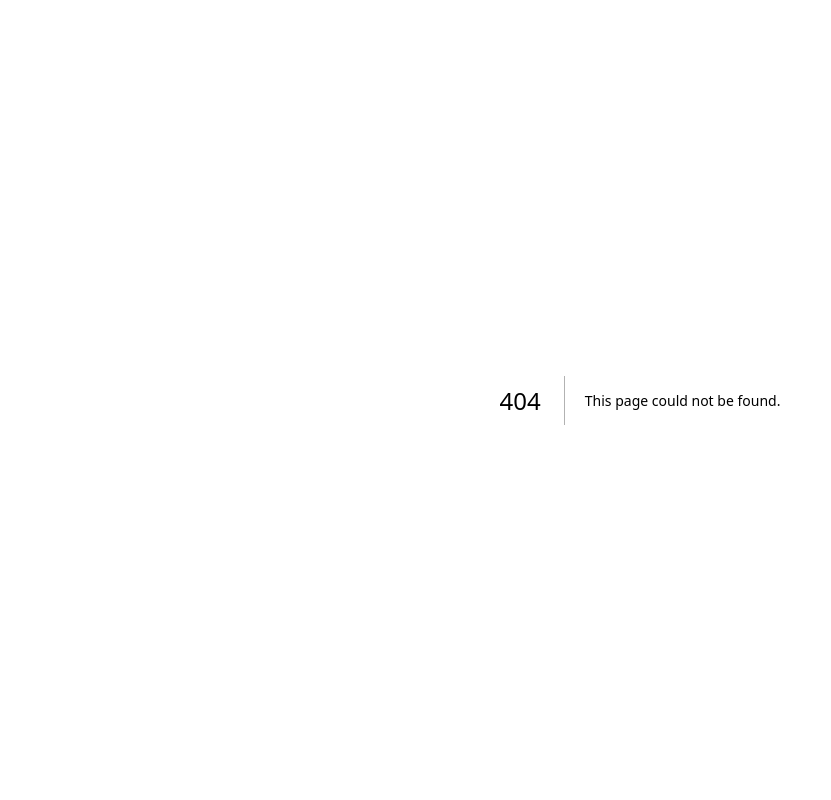
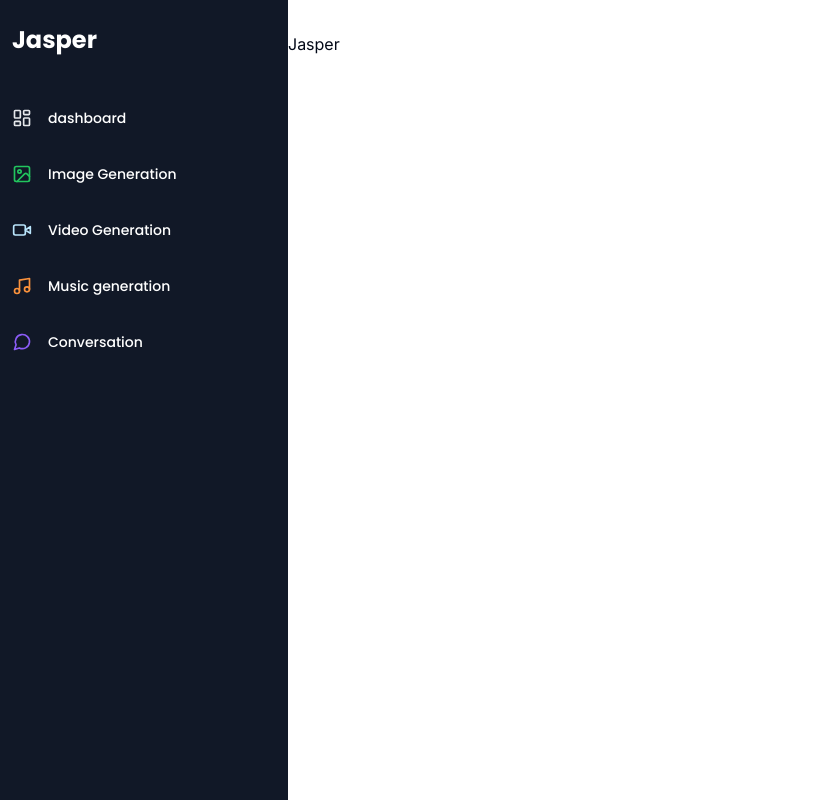
Before and after one commit to Enzyme-developer/Jasper, a Next.js app: page /dashboard in a window 1280 px wide. Before the commit this address had no page. Shown: the whole page, without its empty margins (0-831 px from the left). Built offline with nearby package versions, Linux system fonts and the light colour scheme.

Commit message:
implemented sidebar

```diff
--- a/app/(dashboard)/(routes)/dashboard/dashboard.tsx
+++ /dev/null
@@ -1,7 +0,0 @@
-export default function Dashboard() {
-    return (
-      <main className="flex min-h-screen flex-co">
-        Jasper
-      </main>
-    )
-  }
--- /dev/null
+++ b/app/(dashboard)/(routes)/dashboard/page.tsx
@@ -0,0 +1,16 @@
+import Navbar from "@/components/Navbar";
+import SideBar from "@/components/SideBar";
+
+export default function Dashboard() {
+  return (
+    <main className="flex min-h-screen flex-col">
+      <div className="w-72 hidden md:flex md:inset-0 md:fixed md:flex-col z-[90] bg-gray-900">
+        <SideBar />
+      </div>
+      <main className="md:pl-72">
+        <Navbar />
+        Jasper
+      </main>
+    </main>
+  );
+}
--- a/components/Navbar.tsx
+++ b/components/Navbar.tsx
@@ -1,9 +1,19 @@
-import React from 'react'
+import React from "react";
+import { Button } from "./ui/button";
+import { Menu } from "lucide-react";
+import { UserButton } from "@clerk/nextjs";
 
 const Navbar = () => {
   return (
-    <div>Navbar</div>
-  )
-}
+    <div className="flex p-4">
+      <Button variant="ghost" size="icon" className="md:hidden">
+        <Menu />
+      </Button>
+      <div className="flex w-full justify-end self-end">
+        <UserButton afterSignOutUrl="/" />
+      </div>
+    </div>
+  );
+};
 
-export default Navbar
+export default Navbar;
--- /dev/null
+++ b/components/SideBar.tsx
@@ -0,0 +1,71 @@
+import { cn, poppins } from "@/lib/utils";
+import {
+  ImageIcon,
+  LayoutDashboard,
+  MessageCircle,
+  Music,
+  Video,
+} from "lucide-react";
+import Image from "next/image";
+import Link from "next/link";
+import React from "react";
+
+const SideBar = () => {
+  const routes = [
+    {
+      href: "/dashboard",
+      icon: LayoutDashboard,
+      label: "dashboard",
+      color: "text-gray-200",
+    },
+    {
+      href: "/image",
+      icon: ImageIcon,
+      label: "Image Generation",
+      color: "text-green-500",
+    },
+    {
+      href: "/video",
+      icon: Video,
+      label: "Video Generation",
+      color: "text-sky-200",
+    },
+    {
+      href: "/music",
+      icon: Music,
+      label: "Music generation",
+      color: "text-orange-400",
+    },
+    {
+      href: "/conversation",
+      icon: MessageCircle,
+      label: "Conversation",
+      color: "text-violet-500",
+    },
+  ];
+
+  return (
+    <div className={cn("py-4 space-y-8 flex flex-col", poppins.className)}>
+      <div className="px-3 py-2">
+        <Link href="/">
+          <h1 className="text-2xl text-white font-bold">Jasper</h1>
+        </Link>
+      </div>
+
+      <div className="flex flex-col space-y-3 mt-6">
+        {routes.map((route) => (
+          <Link
+            href={route.href}
+            key={route.href}
+            className="flex space-x-2 w-full p-3 group text-sm font-medium text-white hover:bg-white/10 transition"
+          >
+            <route.icon className={cn("w-5 h-5 mr-2", route.color)} />
+            <p>{route.label}</p>
+          </Link>
+        ))}
+      </div>
+    </div>
+  );
+};
+
+export default SideBar;
--- a/lib/utils.ts
+++ b/lib/utils.ts
@@ -1,6 +1,12 @@
-import { type ClassValue, clsx } from "clsx"
-import { twMerge } from "tailwind-merge"
+import { type ClassValue, clsx } from "clsx";
+import { Poppins } from "next/font/google";
+import { twMerge } from "tailwind-merge";
 
 export function cn(...inputs: ClassValue[]) {
-  return twMerge(clsx(inputs))
+  return twMerge(clsx(inputs));
 }
+
+export const poppins = Poppins({
+  weight: ["300", "400", "500", "600", "700", "800"],
+  subsets: ["latin"],
+});
```
